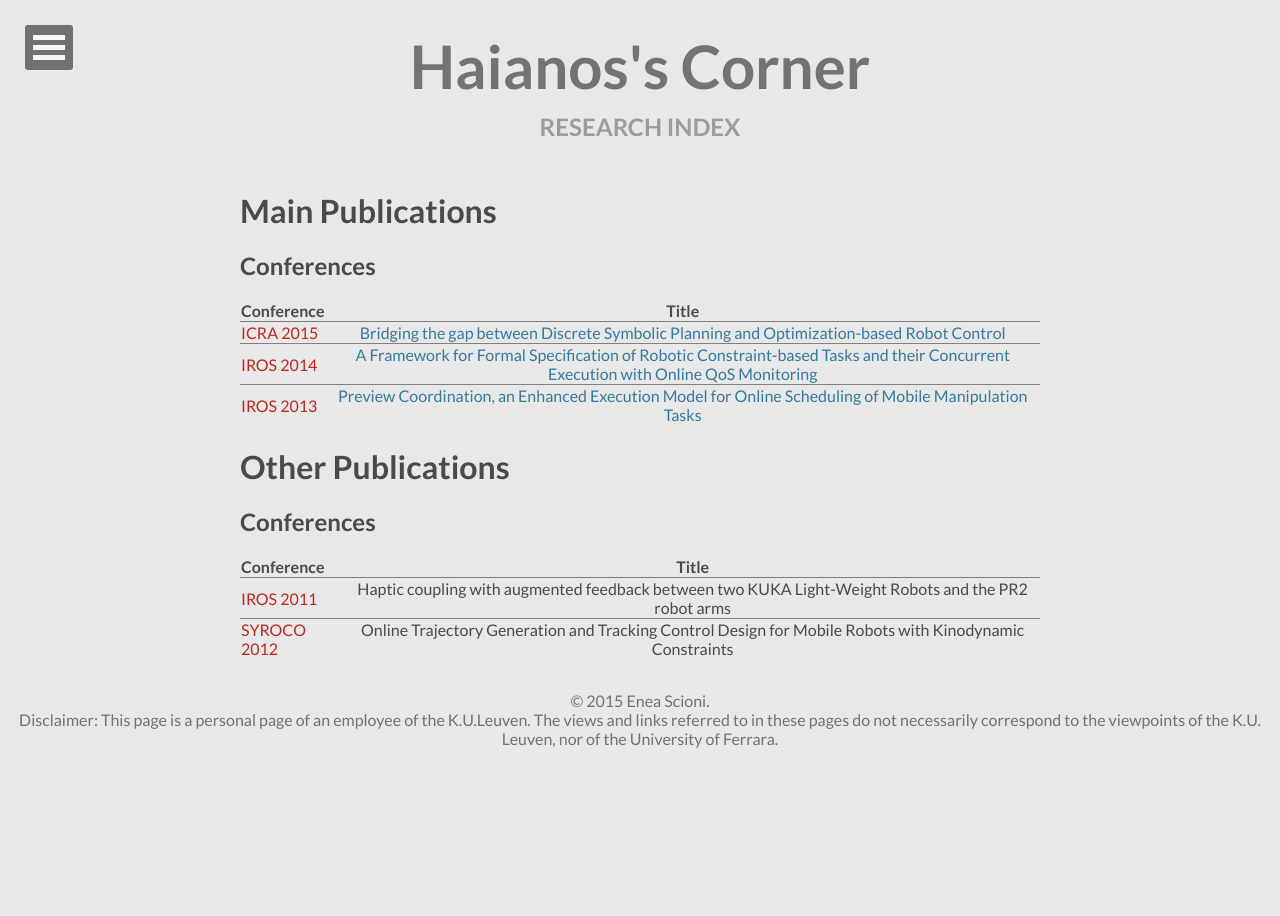
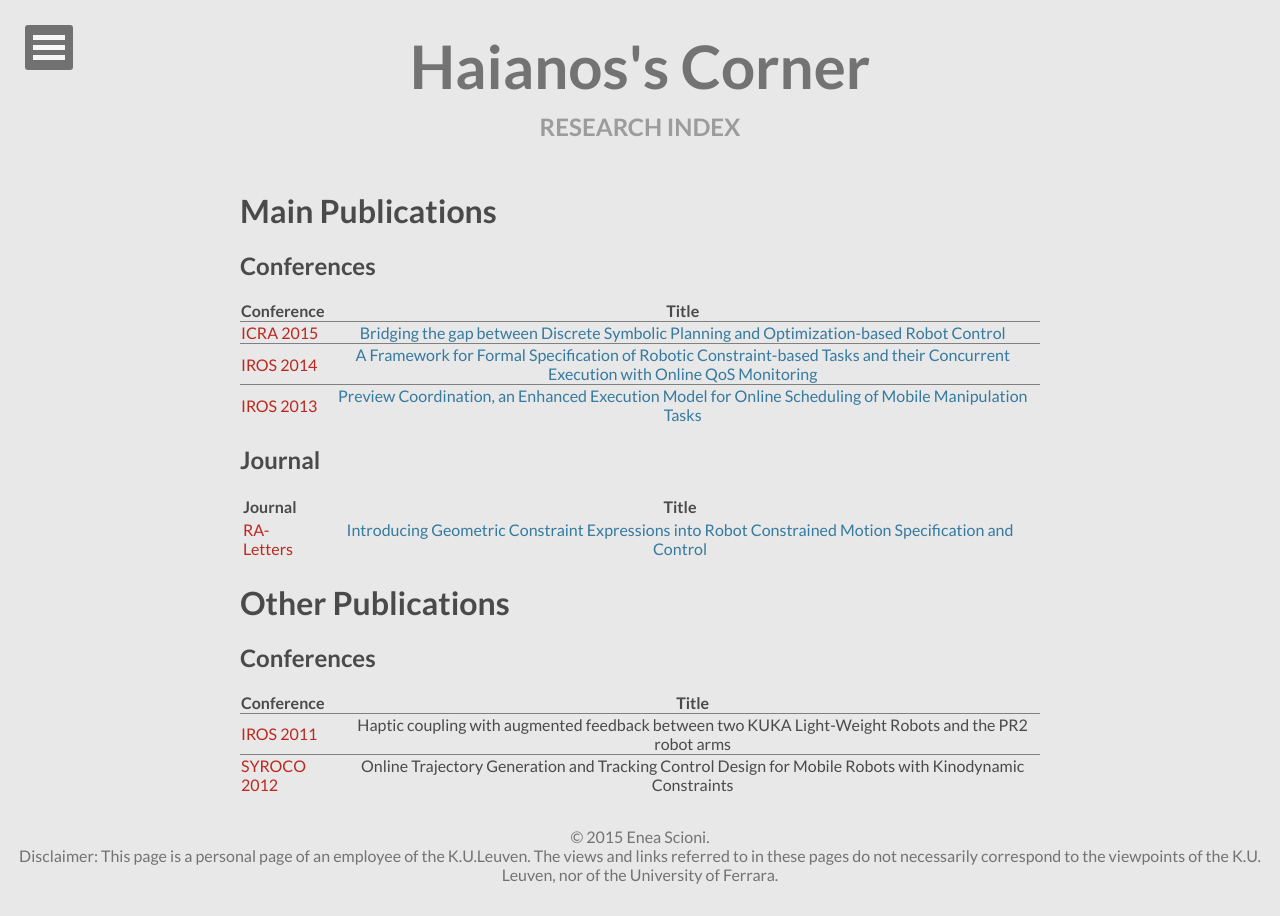
Before and after one commit to haianos/haianos.github.io, a Jekyll site: the page built from research/index.md, in a window 1280 px wide. Built offline with Jekyll 4.4.1, drawn with Linux system fonts in a browser that asks for light colours; nearby versions of some CDN libraries.

Commit message:
ras letter 2015

```diff
--- a/_includes/navigation.html
+++ b/_includes/navigation.html
@@ -18,6 +18,7 @@
                          <li>
                           <a href="#">Publications</a>
                           <ul class="dl-submenu">
+                                <li><a href="{{ site.url }}/research/publications/rasl2015.html">RA-L 2015</a></li>
                                 <li><a href="{{ site.url }}/research/publications/icra2015.html">ICRA 2015</a></li>
                                 <li><a href="{{ site.url }}/research/publications/iros2014.html">IROS 2014</a></li>
                                 <li><a href="{{ site.url }}/research/publications/iros2013.html">IROS 2013</a></li>
--- a/research/index.md
+++ b/research/index.md
@@ -19,6 +19,13 @@ comments: false
 | <font color="#BC281E">IROS 2013</font>   | [Preview Coordination, an Enhanced Execution Model for Online Scheduling of Mobile Manipulation Tasks](/research/publications/iros2013.html)
 {: rules="groups"}
 
+## Journal
+
+| Journal | Title |
+|:------|:------------:|
+| <font color="#BC281E">RA-Letters</font>   | [Introducing Geometric Constraint Expressions into Robot Constrained Motion Specification and Control](/research/publications/rasl2015.html)   |
+|---
+
 # Other Publications
 
 ## Conferences
```
Also changed, not shown: research/publications/icra2015.md (+1 -0 lines), research/publications/rasl2015.md (added, +35 -0 lines), _config.yml (line endings or trailing spaces).
